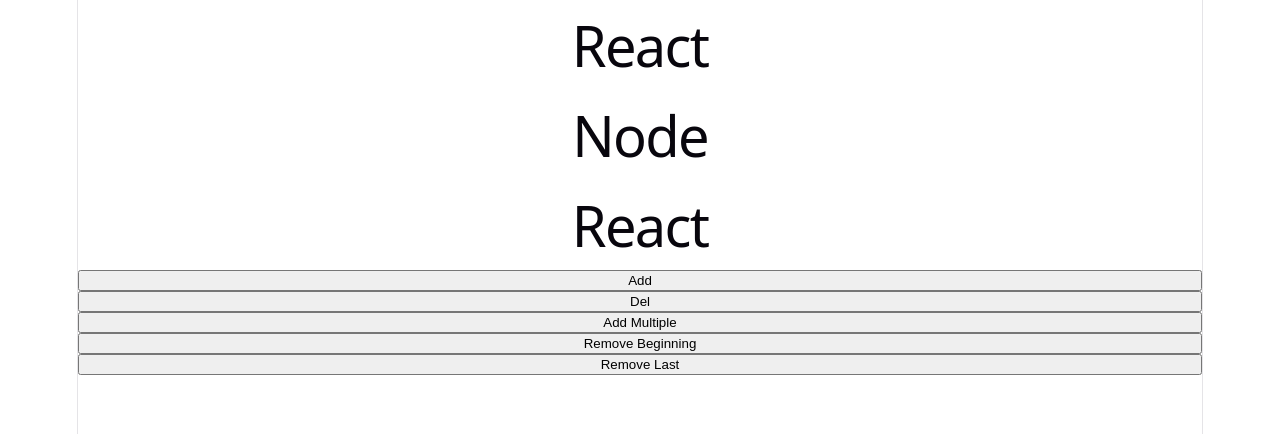
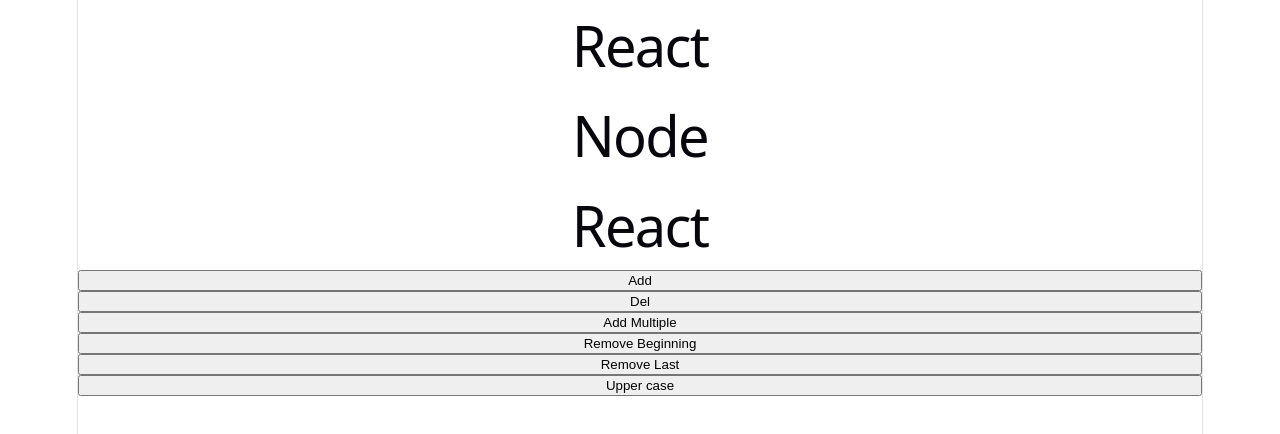
Before and after one commit to Emozatic/react_practice, a React (Vite) app in the folder 5activity15/: page / in a window 1280 px wide. Shown: the top 434 px of the page. Built offline with nearby package versions, Linux system fonts and the light colour scheme.

Commit message:
add: to upper case all elements

```diff
--- a/5activity15/src/App.jsx
+++ b/5activity15/src/App.jsx
@@ -34,6 +34,13 @@ function App() {
       ...prevSkills.slice(0,-1)
       ]))
   }
+  function upperCase(){
+    setSkills((prevSkills)=>(
+      prevSkills.map((skills)=>(
+      skills.toUpperCase()
+      ))
+    ))
+  }
 
   return (
     <>
@@ -45,6 +52,7 @@ function App() {
     <button onClick={addMultiple}>Add Multiple</button>
     <button onClick={removeBeginning}>Remove Beginning</button>
     <button onClick={removeLast}>Remove Last</button>
+    <button onClick={upperCase}>Upper case</button>
       </>
 
   )
```
